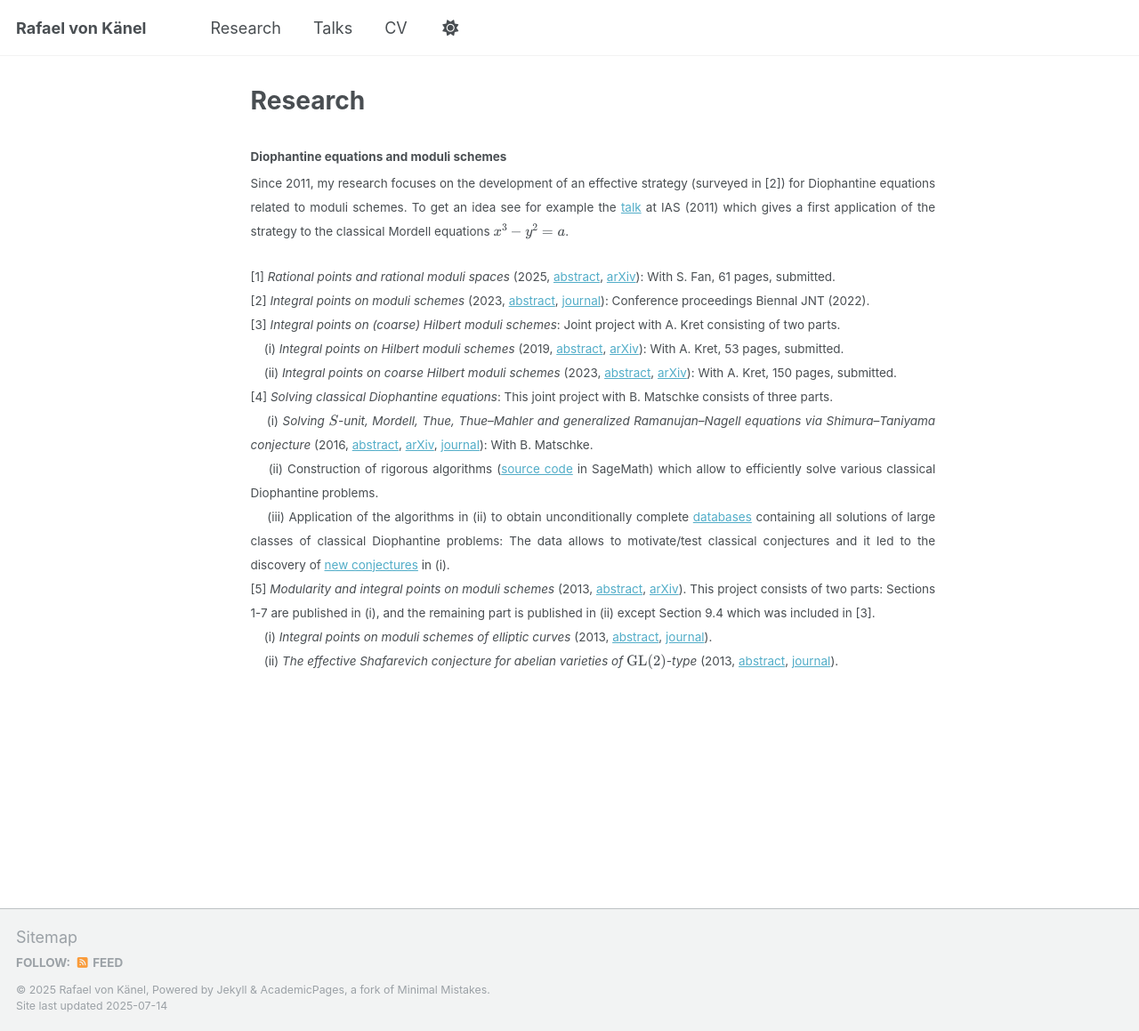
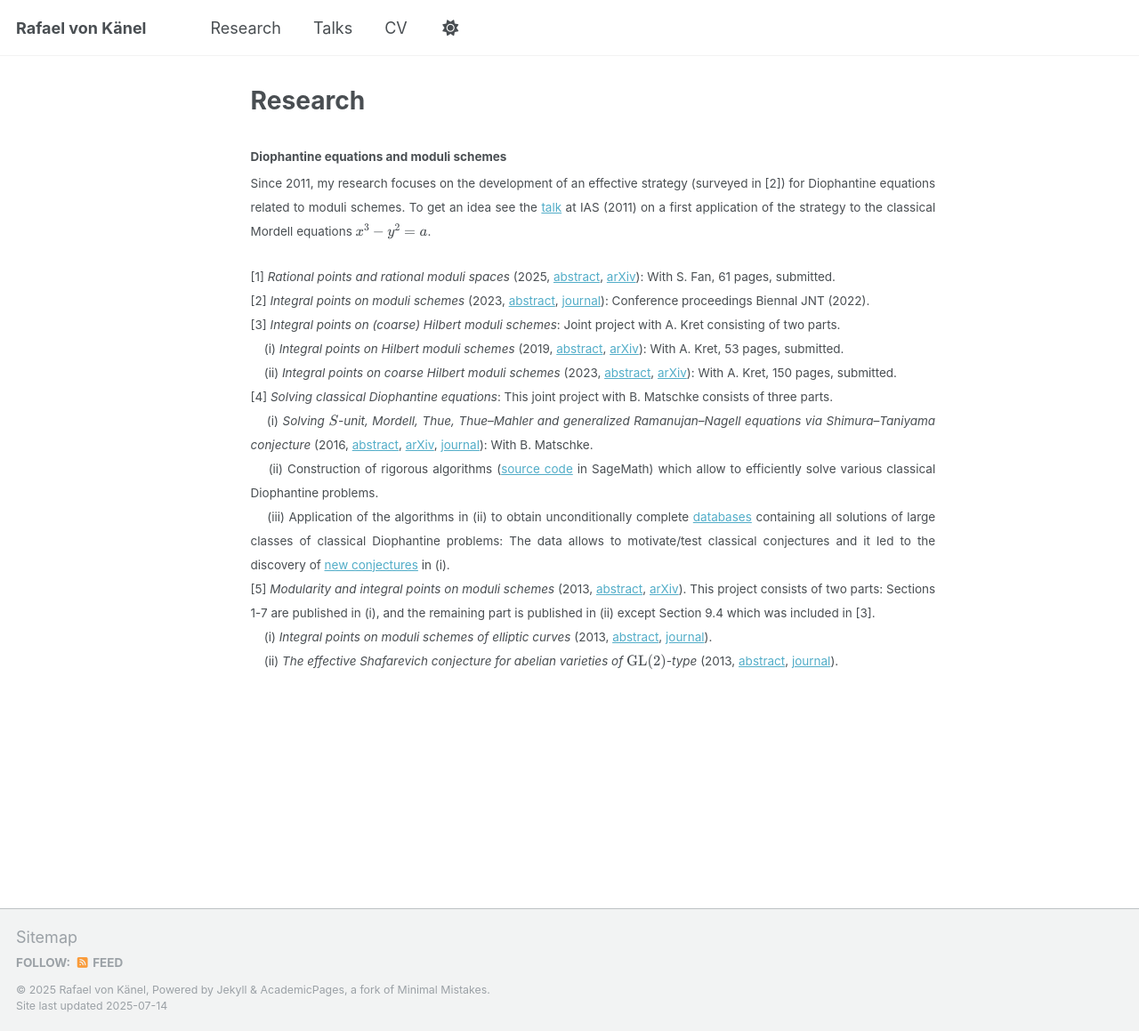
Before and after one commit to rafaelvonkanel/rafaelvonkanel.github.io, a Jekyll site: the page built from _pages/research.md, in a window 1280 px wide and 1159 px high. Shown: the whole window at 89% size. Built offline with Jekyll 4.4.1, drawn with Linux system fonts in a browser that asks for light colours; a script that is not in the unit is left out.

Commit message:
Update research.md

```diff
--- a/_pages/research.md
+++ b/_pages/research.md
@@ -6,7 +6,7 @@ author_profile: false
 ---
 
 #### Diophantine equations and moduli schemes
-<div style="text-align: justify !important; text-justify: inter-word;" markdown="1"><small>Since 2011, my research focuses on the development of an effective strategy (surveyed in [2]) for Diophantine equations related to moduli schemes. To get an idea see for example the [talk](www.ias.edu/video/short/vonkenel) at IAS (2011) which gives a first application of the strategy to the classical Mordell equations \\(x^3-y^2=a\\).</small>
+<div style="text-align: justify !important; text-justify: inter-word;" markdown="1"><small>Since 2011, my research focuses on the development of an effective strategy (surveyed in [2]) for Diophantine equations related to moduli schemes. To get an idea see the [talk](www.ias.edu/video/short/vonkenel) at IAS (2011) on a first application of the strategy to the classical Mordell equations \\(x^3-y^2=a\\).</small>
 <div style="text-align: justify !important; text-justify: inter-word;" markdown="1"><small>
 [1] *Rational points and rational moduli spaces* (2025, [abstract](../_research/proj2.md), [arXiv](https://arxiv.org/pdf/2501.17155)): With S. Fan, 61 pages, submitted.
 [2] *Integral points on moduli schemes*  (2023, [abstract](../_research/proj2.md), [journal](https://www.sciencedirect.com/science/article/abs/pii/S0022314X24001744)): Conference proceedings Biennal JNT (2022).
```
